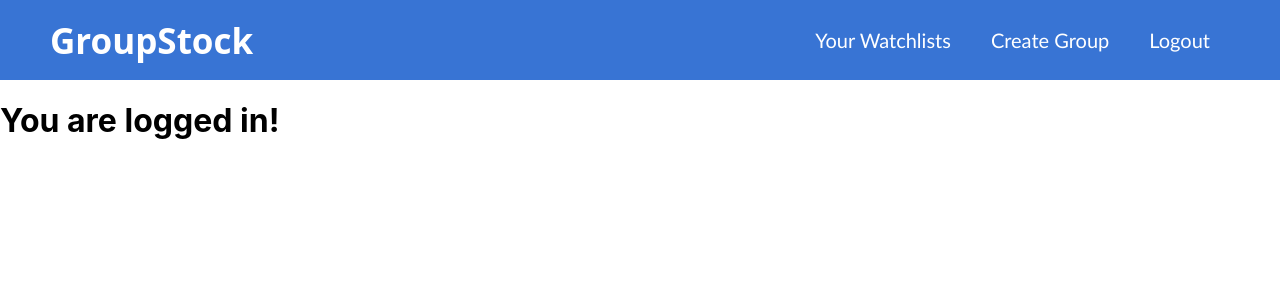
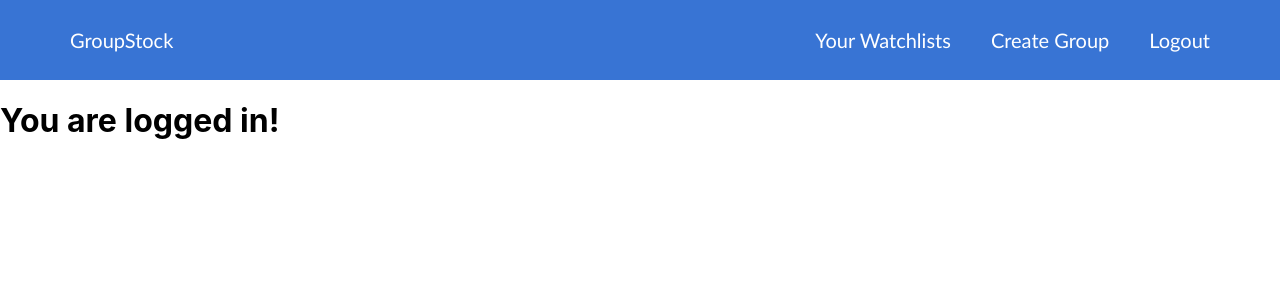
Before and after one commit to williamdjting/372-finalproject, a React (Create React App) app in the folder client/: page /dashboard4 in a window 1280 px wide. Shown: the top 300 px of the page. Built offline with nearby package versions, Linux system fonts and the light colour scheme; no server answers.

Commit message:
changed navbar ahrefs

```diff
--- a/client/src/pages/accessories/NavBar.js
+++ b/client/src/pages/accessories/NavBar.js
@@ -6,20 +6,20 @@ const NavBar = () => {
     return (
 
         <div className="nav">
-            <p className="logo">GroupStock</p>
+            <p className="logo"><a href="/dashboard2">GroupStock</a></p>
 
             <ul>
                 <li>
-                    <a href="/yourwatchlists">Your Watchlists</a>
+                    <a href="/dashboard6">Your Watchlists</a>
 
                 </li>
 
                 <li>
-                    <a href="/creategroup">Create Group</a>
+                    <a href="/dashboard3">Create Group</a>
                 </li>
 
                 <li>
-                    <a href="/login">Logout</a>
+                    <a href="/">Logout</a>
 
                 </li>
                 </ul>
```
